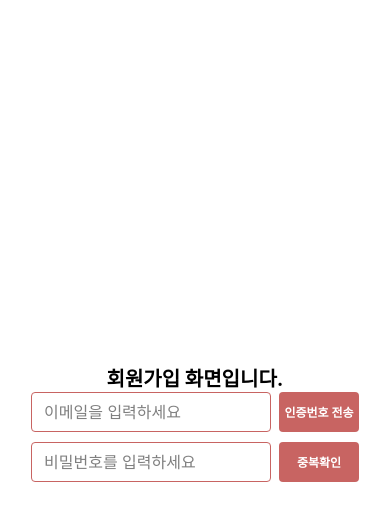
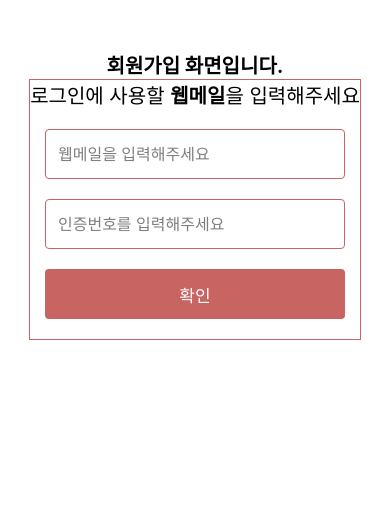
Before and after one commit to cinsy26/Campuseat_front, a React Native app: screen / in a window 390 px wide. Shown: the top 520 px of the page. Built offline with nearby package versions, Linux system fonts and the light colour scheme.

Commit message:
Feat: signup email 인증절차 완료

```diff
--- a/App.tsx
+++ b/App.tsx
@@ -3,7 +3,7 @@ import React from 'react';
 import {StatusBar} from 'react-native';
 import {SafeAreaProvider} from 'react-native-safe-area-context';
 
-import SignupScreen from './src/screen/SignupScreen';
+import SignupScreen from './src/screen/signup/SignupScreen';
 
 function App(): React.JSX.Element {
   return (
--- a/package.json
+++ b/package.json
@@ -10,6 +10,7 @@
     "test": "jest"
   },
   "dependencies": {
+    "axios": "^1.8.4",
     "react": "19.0.0",
     "react-native": "0.79.0",
     "react-native-safe-area-context": "^5.3.0"
@@ -25,6 +26,7 @@
     "@react-native/eslint-config": "0.79.0",
     "@react-native/metro-config": "0.79.0",
     "@react-native/typescript-config": "0.79.0",
+    "@types/axios": "^0.14.4",
     "@types/jest": "^29.5.13",
     "@types/react": "^19.0.0",
     "@types/react-test-renderer": "^19.0.0",
--- /dev/null
+++ b/src/api/SignupApi.ts
@@ -0,0 +1,27 @@
+import axios from './axiosInstance';
+import {AxiosError} from 'axios';
+
+export const verifyEmail = async (email: string) => {
+  try {
+    const response = await axios.post('/api/user/signup/verifyEmail', {
+      email,
+      univName: '서울여자대학교',
+    });
+    return response.data;
+  } catch (error: unknown) {
+    const err = error as AxiosError;
+    throw err.response?.data || {message: '이메일 인증 실패'};
+  }
+};
+
+export const checkVerificationCode = async (email: string, code: string) => {
+  try {
+    const response = await axios.post('/api/user/signup/checknum', {
+      email,
+      code: parseInt(code, 10),
+    });
+    return response.data;
+  } catch (error: any) {
+    throw error.response?.data || {message: '인증번호 확인 실패'};
+  }
+};
--- /dev/null
+++ b/src/api/axiosInstance.ts
@@ -0,0 +1,10 @@
+import axios from 'axios';
+
+const axiosInstance = axios.create({
+  baseURL: 'http://localhost:8080', // iOS 에뮬레이터니까 이대로 OK
+  headers: {
+    'Content-Type': 'application/json',
+  },
+});
+
+export default axiosInstance;
--- /dev/null
+++ b/src/components/Signup/EmailVerify.tsx
@@ -0,0 +1,101 @@
+import React from 'react';
+import {useState} from 'react';
+import {View, Text, StyleSheet} from 'react-native';
+
+import UserInput from '../share/UserInput';
+import VerifyButton from '../user/VerifyButton';
+
+import {verifyEmail, checkVerificationCode} from '../../api/SignupApi';
+const EmailVerify = () => {
+  const [email, setEmail] = useState('');
+  const [verifycode, setVerifyCode] = useState(''); //인증번호 상태 저장
+  const [status, setStatus] = useState(''); //현재 진행 상황
+  const [isCodeSent, setIsCodeSent] = useState(false);
+
+  // 이메일 인증번호 요청
+  const handleVerify = async () => {
+    try {
+      const result = await verifyEmail(email);
+      setStatus(result.message);
+      setIsCodeSent(true); // 버튼 전환
+      console.log('인증번호 발송 성공:', result);
+    } catch (err: any) {
+      setStatus(err.message || '이메일 인증 실패');
+      console.error('이메일 인증 실패:', err);
+    }
+  };
+
+  // 인증번호 확인
+  const handleCheckCode = async () => {
+    try {
+      const result = await checkVerificationCode(email, verifycode);
+      setStatus(result.message);
+      console.log('인증번호 확인 성공:', result);
+    } catch (err: any) {
+      setStatus(err.message || '인증번호 확인 실패');
+      console.error('인증번호 확인 실패:', err);
+    }
+  };
+
+  return (
+    <View style={styles.container}>
+      <Text style={styles.title}>
+        로그인에 사용할 <Text style={styles.bold}>웹메일</Text>을 입력해주세요
+      </Text>
+      <UserInput
+        value={email}
+        onChangeText={setEmail}
+        keyboardType="email-address"
+        placeholder="웹메일을 입력해주세요"
+      />
+      <UserInput
+        value={verifycode}
+        onChangeText={setVerifyCode}
+        keyboardType="email-address"
+        placeholder="인증번호를 입력해주세요"
+      />
+      <VerifyButton
+        label={isCodeSent ? '인증번호 확인' : '확인'}
+        onPress={() => {
+          if (isCodeSent) {
+            console.log('인증번호 확인 요청:', email, verifycode);
+            handleCheckCode();
+          } else {
+            console.log('이메일 인증 요청 시작:', email);
+            handleVerify();
+          }
+        }}
+      />
+
+      <Text style={styles.message}>{status}</Text>
+    </View>
+  );
+};
+
+export default EmailVerify;
+
+const styles = StyleSheet.create({
+  row: {
+    flexDirection: 'row',
+    alignItems: 'center',
+    gap: 8, // RN 0.71 이상 지원. 아니면 marginLeft로
+  },
+  container: {
+    gap: 20,
+    alignItems: 'center',
+    borderWidth: 1, // 테두리 두께
+    borderColor: '#C86462', // 테두리 색상
+  },
+  title: {
+    fontSize: 20,
+    fontWeight: 'normal',
+    color: '#000',
+  },
+  bold: {
+    fontWeight: 'bold',
+  },
+  message: {
+    fontSize: 16,
+    fontWeight: 'normal',
+  },
+});
--- a/src/components/share/UserInput.tsx
+++ b/src/components/share/UserInput.tsx
@@ -2,11 +2,13 @@ import React from 'react';
 import {TextInput, StyleSheet} from 'react-native';
 
 type Props = {
+  //UserInput 컴포넌트가 받는 값들은 이런 형태여야 한다.
+  //?가 붙은 필드는 선택적임!
   value: string;
   onChangeText: (text: string) => void;
   secureTextEntry?: boolean;
   keyboardType?: 'default' | 'email-address' | 'numeric' | 'phone-pad';
-  placeholder?: string; // 👉 추가
+  placeholder?: string;
 };
 
 const UserInput = ({
@@ -14,7 +16,7 @@ const UserInput = ({
   onChangeText,
   secureTextEntry = false,
   keyboardType = 'default',
-  placeholder = '입력하세요', // 👉 기본값도 설정 가능
+  placeholder = '입력하세요',
 }: Props) => {
   return (
     <TextInput
@@ -24,15 +26,15 @@ const UserInput = ({
       secureTextEntry={secureTextEntry}
       keyboardType={keyboardType}
       placeholderTextColor="#00000080"
-      placeholder={placeholder} // 👉 여기도 반영
+      placeholder={placeholder}
     />
   );
 };
 
 const styles = StyleSheet.create({
   input: {
-    width: 240,
-    height: 40,
+    width: 300,
+    height: 50,
     paddingHorizontal: 12,
     borderWidth: 1,
     borderColor: '#C86462',
--- a/src/components/user/VerifyButton.tsx
+++ b/src/components/user/VerifyButton.tsx
@@ -16,8 +16,8 @@ const VerifyButton = ({label, onPress}: Props) => {
 
 const styles = StyleSheet.create({
   button: {
-    width: 80,
-    height: 40,
+    width: 300,
+    height: 50,
     backgroundColor: '#C86462',
     justifyContent: 'center',
     alignItems: 'center',
@@ -25,8 +25,8 @@ const styles = StyleSheet.create({
   },
   text: {
     color: '#fff',
-    fontSize: 12,
-    fontWeight: 'bold',
+    fontSize: 17,
+    fontWeight: 'normal',
   },
 });
 
--- a/src/screen/SafeContainer.tsx
+++ b/src/screen/SafeContainer.tsx
@@ -18,9 +18,10 @@ const styles = StyleSheet.create({
   },
   content: {
     flex: 1,
-    justifyContent: 'center', // 세로 가운데 정렬
+    //justifyContent: 'center', // 세로 가운데 정렬
     alignItems: 'center', // 가로 가운데 정렬
     paddingHorizontal: 16,
+    paddingTop: 50, // 👈 원하는 만큼 여백을 주면 돼 (ex. 24 or 32)
   },
 });
 
--- a/src/screen/SignupScreen.tsx
+++ /dev/null
@@ -1,67 +0,0 @@
-// SignupScreen.tsx
-import React from 'react';
-import {useState} from 'react';
-import {View, Text, StyleSheet} from 'react-native';
-import SafeContainer from './SafeContainer';
-import UserInput from '../components/share/UserInput';
-import VerifyButton from '../components/user/VerifyButton';
-
-const SignupScreen = () => {
-  const [email, setEmail] = useState('');
-  const [password, setPassword] = useState('');
-
-  return (
-    <SafeContainer>
-      <Text style={styles.text}>회원가입 화면입니다.</Text>
-
-      <View style={styles.container}>
-        <View style={styles.row}>
-          <UserInput
-            value={email}
-            onChangeText={setEmail}
-            keyboardType="email-address"
-            placeholder="이메일을 입력하세요"
-          />
-          <VerifyButton
-            label="인증번호 전송"
-            onPress={() => {
-              console.log('이메일 인증 시도');
-            }}
-          />
-        </View>
-        <View style={styles.row}>
-          <UserInput
-            value={password}
-            onChangeText={setPassword}
-            secureTextEntry={true}
-            placeholder="비밀번호를 입력하세요"
-          />
-          <VerifyButton
-            label="중복확인"
-            onPress={() => {
-              console.log('이메일 인증 시도');
-            }}
-          />
-        </View>
-      </View>
-    </SafeContainer>
-  );
-};
-
-const styles = StyleSheet.create({
-  text: {
-    fontSize: 20,
-    fontWeight: 'bold',
-    color: '#000', // 글씨를 검정색으로 지정
-  },
-  row: {
-    flexDirection: 'row',
-    alignItems: 'center',
-    gap: 8, // RN 0.71 이상 지원. 아니면 marginLeft로
-  },
-  container: {
-    gap: 10,
-  },
-});
-
-export default SignupScreen;
--- /dev/null
+++ b/src/screen/signup/SignupScreen.tsx
@@ -0,0 +1,38 @@
+// SignupScreen.tsx
+import React from 'react';
+import {useState} from 'react';
+import {View, Text, StyleSheet} from 'react-native';
+import SafeContainer from '../SafeContainer';
+import UserInput from '../../components/share/UserInput';
+import VerifyButton from '../../components/user/VerifyButton';
+import EmailVerify from '../../components/Signup/EmailVerify';
+
+const SignupScreen = () => {
+  return (
+    <SafeContainer>
+      <Text style={styles.text}>회원가입 화면입니다.</Text>
+
+      <View style={styles.container}>
+        <EmailVerify />
+      </View>
+    </SafeContainer>
+  );
+};
+
+const styles = StyleSheet.create({
+  text: {
+    fontSize: 20,
+    fontWeight: 'bold',
+    color: '#000', // 글씨를 검정색으로 지정
+  },
+  row: {
+    flexDirection: 'row',
+    alignItems: 'center',
+    gap: 8, // RN 0.71 이상 지원. 아니면 marginLeft로
+  },
+  container: {
+    gap: 10,
+  },
+});
+
+export default SignupScreen;
```
Also changed, not shown: 1 other file (tests, documents, lock files or other folders).
